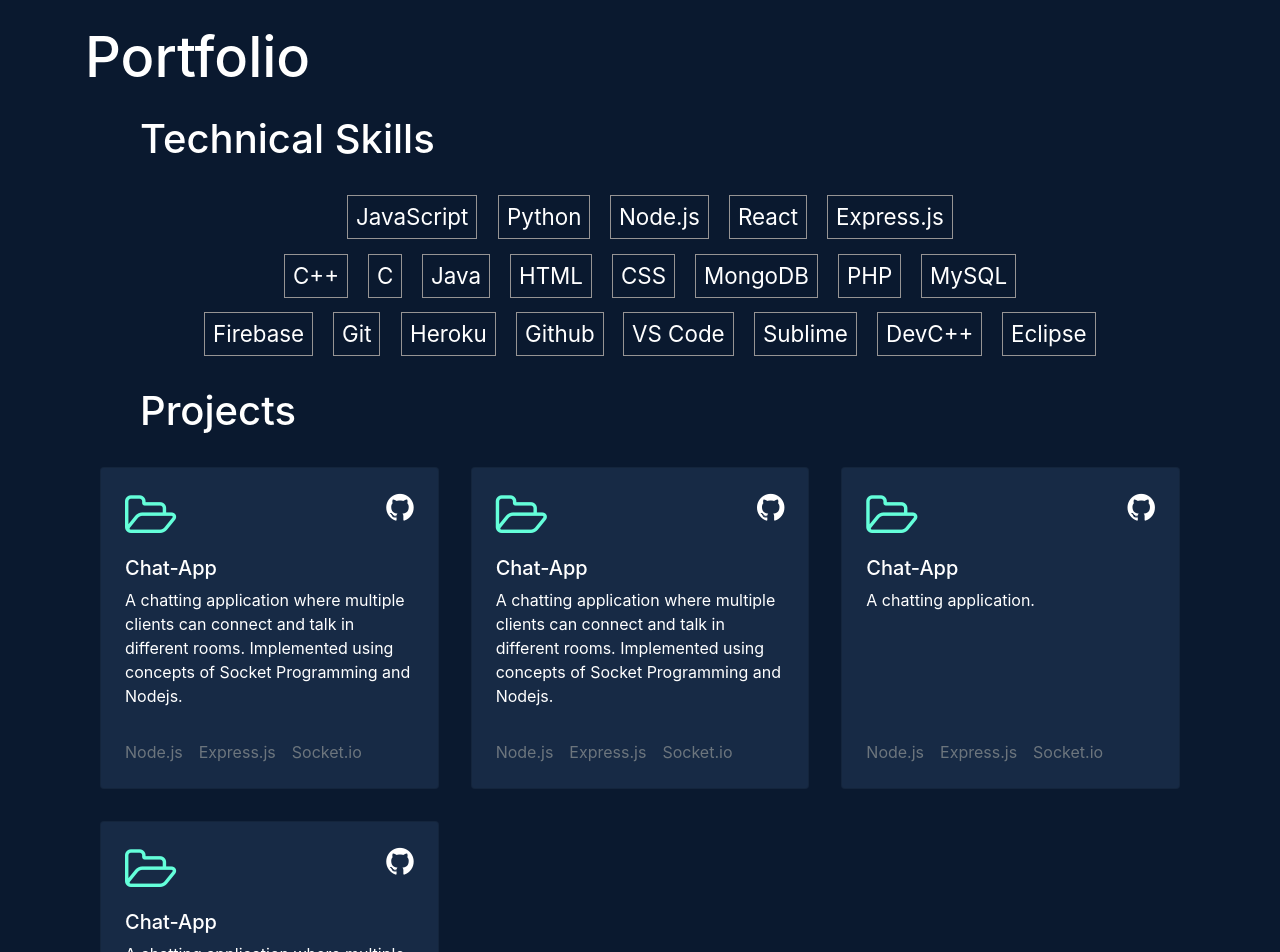
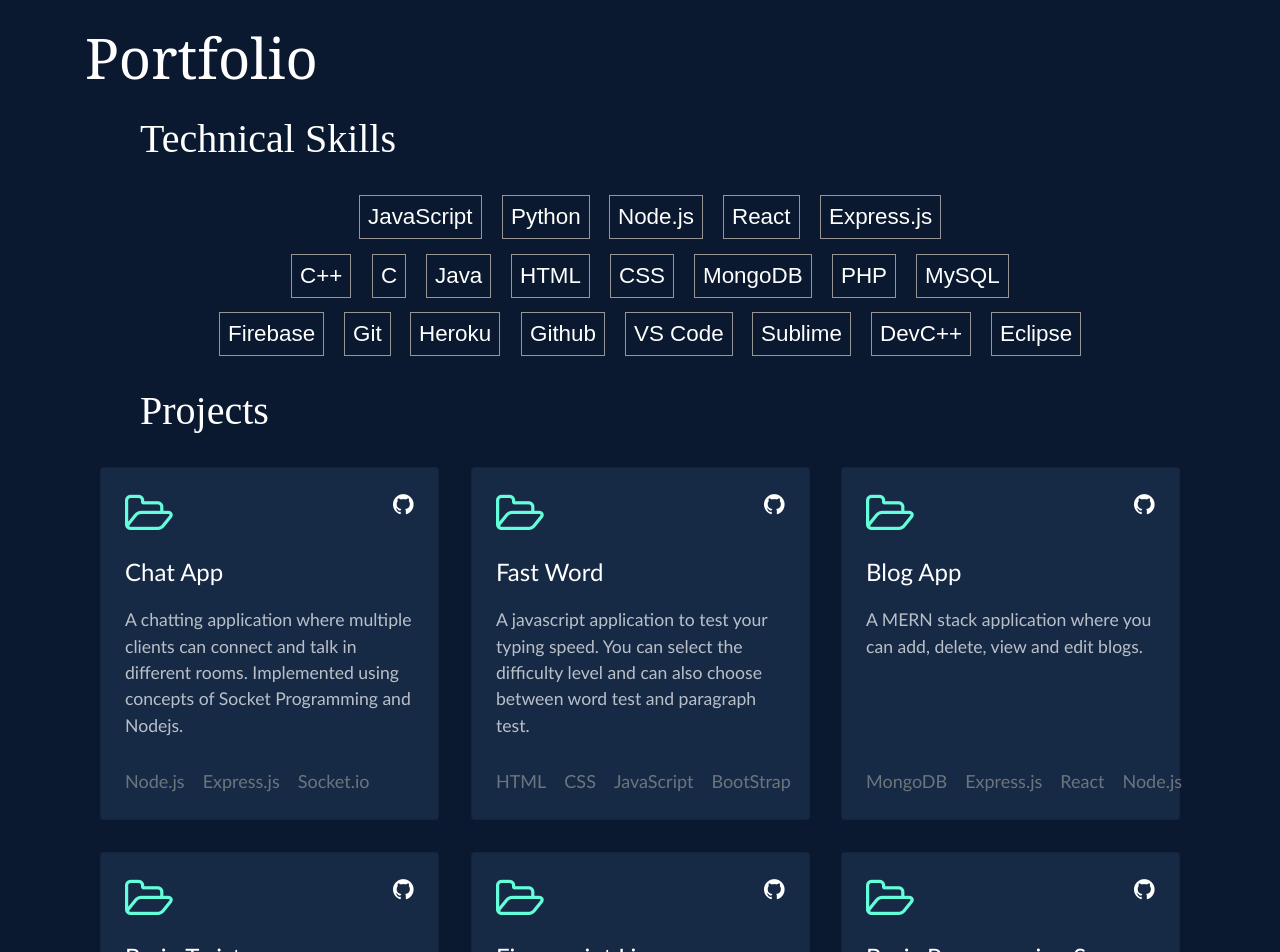
Before and after one commit to i-am-expert/Portfolio, a React (Create React App) app in the folder portfolio-app/: page / in a window 1280 px wide. Shown: the top 952 px of the page. Built offline with nearby package versions, Linux system fonts and the light colour scheme.

Commit message:
Completed Portfolio Component

```diff
--- a/portfolio-app/src/components/Portfolio.js
+++ b/portfolio-app/src/components/Portfolio.js
@@ -43,7 +43,7 @@ class Portfolio extends Component {
                         <h1 className="port-sub-heading hvr-underline-from-center">Projects</h1>
                         <div className="projects-wrapper">
                             <Project
-                                title="Chat-App"
+                                title="Chat App"
                                 desc="A chatting application where multiple clients can connect and talk in different rooms. Implemented using concepts of Socket Programming and Nodejs."
                                 projectURL="https://github.com/i-am-expert/Chat-App"
                                 tags={[
@@ -53,35 +53,61 @@ class Portfolio extends Component {
                                 ]}
                             />
                             <Project
-                                title="Chat-App"
-                                desc="A chatting application where multiple clients can connect and talk in different rooms. Implemented using concepts of Socket Programming and Nodejs."
-                                projectURL="https://github.com/i-am-expert/Chat-App"
+                                title="Fast Word"
+                                desc="A javascript application to test your typing speed. You can select the difficulty level and can also choose between word test and paragraph test."
+                                projectURL="https://github.com/i-am-expert/Fast-Word"
                                 tags={[
-                                    "Node.js",
-                                    "Express.js",
-                                    "Socket.io"
+                                    "HTML",
+                                    "CSS",
+                                    "JavaScript",
+                                    "BootStrap"
                                 ]}
                             />
                             <Project
-                                title="Chat-App"
-                                desc="A chatting application."
-                                projectURL="https://github.com/i-am-expert/Chat-App"
+                                title="Blog App"
+                                desc="A MERN stack application where you can add, delete, view and edit blogs."
+                                projectURL="https://github.com/i-am-expert/Blog-App"
                                 tags={[
-                                    "Node.js",
+                                    "MongoDB",
                                     "Express.js",
-                                    "Socket.io"
+                                    "React",
+                                    "Node.js"
                                 ]}
                             />
                             <Project
-                                title="Chat-App"
-                                desc="A chatting application where multiple clients can connect and talk in different rooms. Implemented using concepts of Socket Programming and Nodejs."
-                                projectURL="https://github.com/i-am-expert/Chat-App"
+                                title="Brain Twister"
+                                desc="A quiz application, where you can select the number of questions, difficulty level and category. After completing the game, you can also view the correct answers. Developed using Javascript."
+                                projectURL="https://github.com/i-am-expert/Brain-Twister"
                                 tags={[
-                                    "Node.js",
-                                    "Express.js",
-                                    "Socket.io"
+                                    "HTML",
+                                    "CSS",
+                                    "JavaScript",
+                                    "BootStrap"
                                 ]}
                             />
+                            <Project
+                                title="Fingerprint Liveness Detection"
+                                desc="A deep learning application to detect spoofed fingerprints. Convolutional Neural Network (CNN) is used to train the deep learning model."
+                                projectURL="/"
+                                tags={[
+                                    "Python",
+                                    "Deep Learning"
+                                ]}
+                            />
+                            <Project
+                                title="Basic Programming Survey"
+                                desc="A MERN Stack application, where a user with valid email (Sending Verification Code) can submit his/her favorite programming language and can view overall results of already submitted responses (in the form of bar chart)."
+                                projectURL="https://github.com/i-am-expert/Survey-App"
+                                tags={[
+                                    "MongoDB",
+                                    "Express.js",
+                                    "React",
+                                    "Node.js"
+                                ]}
+                            />
+                        </div>
+                        <div className="more-projects text-center">
+                            <a href="https://github.com/i-am-expert" className="more-btn btn hvr-float-shadow"><span className="more-text">Find More Projects</span></a>
                         </div>
                     </div>
                 </div>
--- a/portfolio-app/src/components/Project.js
+++ b/portfolio-app/src/components/Project.js
@@ -4,7 +4,7 @@ import '../css/project.css';
 class Project extends Component {
     render() {
         return (
-            <div class="card">
+            <div class="card hvr-float">
                 <div class="card-head">
                     <i class="folder-icon fa fa-folder-open-o" aria-hidden="true"></i>
                     <a href={this.props.projectURL}>
@@ -12,10 +12,10 @@ class Project extends Component {
                     </a>
                 </div>
                 <div class="project-title">
-                    <h5>{this.props.title}</h5>
+                    <h5 style={{fontSize: "1.5em"}}>{this.props.title}</h5>
                 </div>
                 <div class="project-desc">
-                    <p>{this.props.desc}</p>
+                    <p style={{fontSize: "1.1em", opacity: "70%"}}>{this.props.desc}</p>
                 </div>
                 <div class="project-tags text-muted">
                     {
--- a/portfolio-app/src/css/portfolio.css
+++ b/portfolio-app/src/css/portfolio.css
@@ -1,13 +1,15 @@
 .main-port-div {
     background-color: rgb(10, 25, 47);
-    height: 200vh;
+    height: 210vh;
     padding-top: 1.5em;
     color: white;
+    font-family: 'Gill Sans', 'Gill Sans MT', Calibri, 'Trebuchet MS', sans-serif;
 }
 
 .port-heading {
     /* color: rgb(100, 255, 218); */
     font-size: 3.5em;
+    font-family: Cambria, Cochin, Georgia, Times, 'Times New Roman', serif;
 }
 
 .port-sub-heading {
@@ -15,6 +17,7 @@
     margin-top: 0.4em;
     padding-bottom: 8px;
     margin-bottom: 0.6em;
+    font-family: cursive;
 }
 
 .skill-div {
@@ -22,6 +25,7 @@
     padding-bottom: 15px;
     /* margin-left: 5em; */
     justify-content: center;
+    font-family: sans-serif;
 }
 
 .skill-div span {
@@ -39,3 +43,21 @@
     grid-row-gap: 2em;
     grid-gap: 2em;
 }
+
+.more-projects {
+    margin-top: 3em;
+}
+
+.more-btn {
+    border: 1px solid rgb(100, 255, 218);
+    color: rgb(100, 255, 218);
+    padding: .75em;
+}
+
+.more-btn:hover {
+    color: rgb(100, 255, 218);
+}
+
+.more-text {
+    font-size: 1.2em;
+}
--- a/portfolio-app/src/css/project.css
+++ b/portfolio-app/src/css/project.css
@@ -6,26 +6,28 @@
 }
 
 .folder-icon {
-    font-size: 3em;
+    font-size: 2.8em;
     color: rgb(100, 255, 218);
 }
 
 .fa-github {
-    font-size: xx-large;
+    font-size: x-large;
     float: right;
     color: white;
 }
 
 .fa-github:hover {
-    color: rgb(100, 255, 218);;
+    color: rgb(100, 255, 218);
 }
 
 .project-title {
-    margin-top: 1em;
+    margin-top: 1.3em;
+    margin-bottom: 0.8em;
 }
 
 .single-tag {
     margin-right: 1em;
+    font-size: large;
 }
 
 .project-desc {
```
